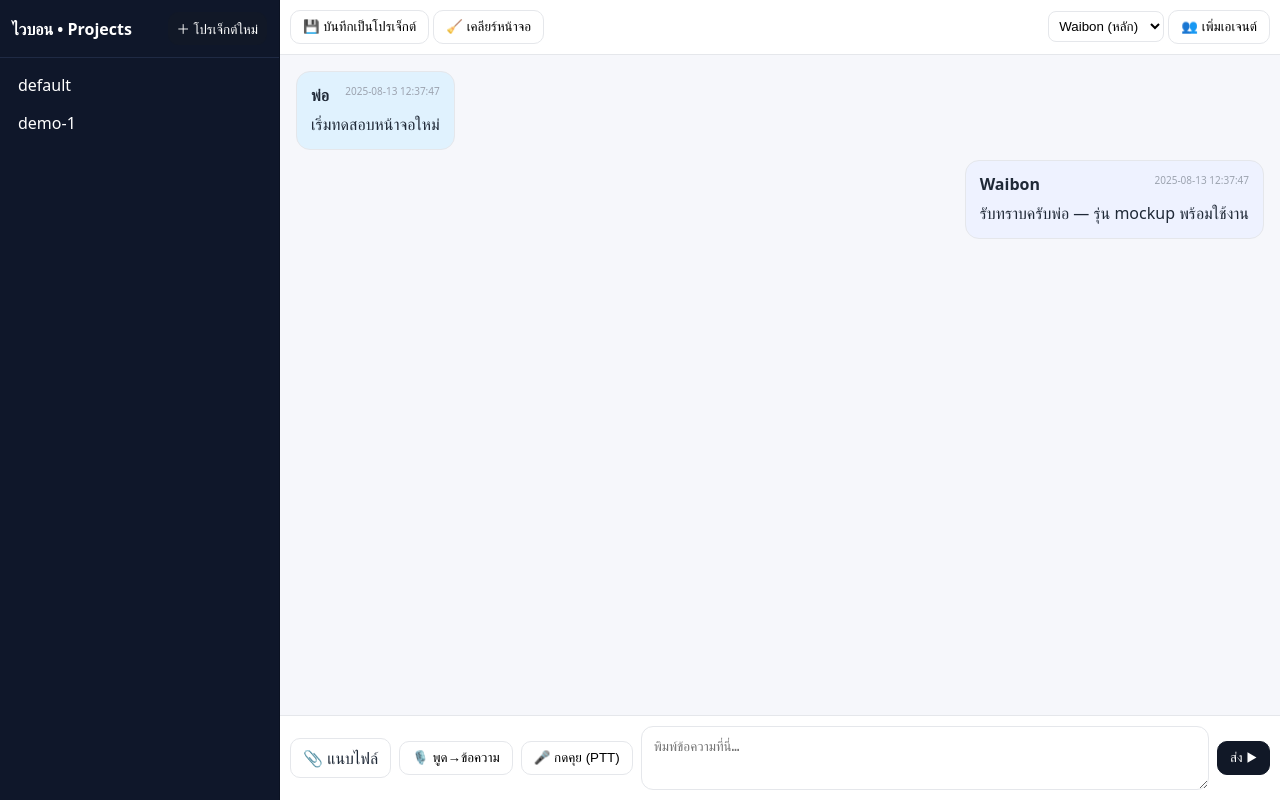
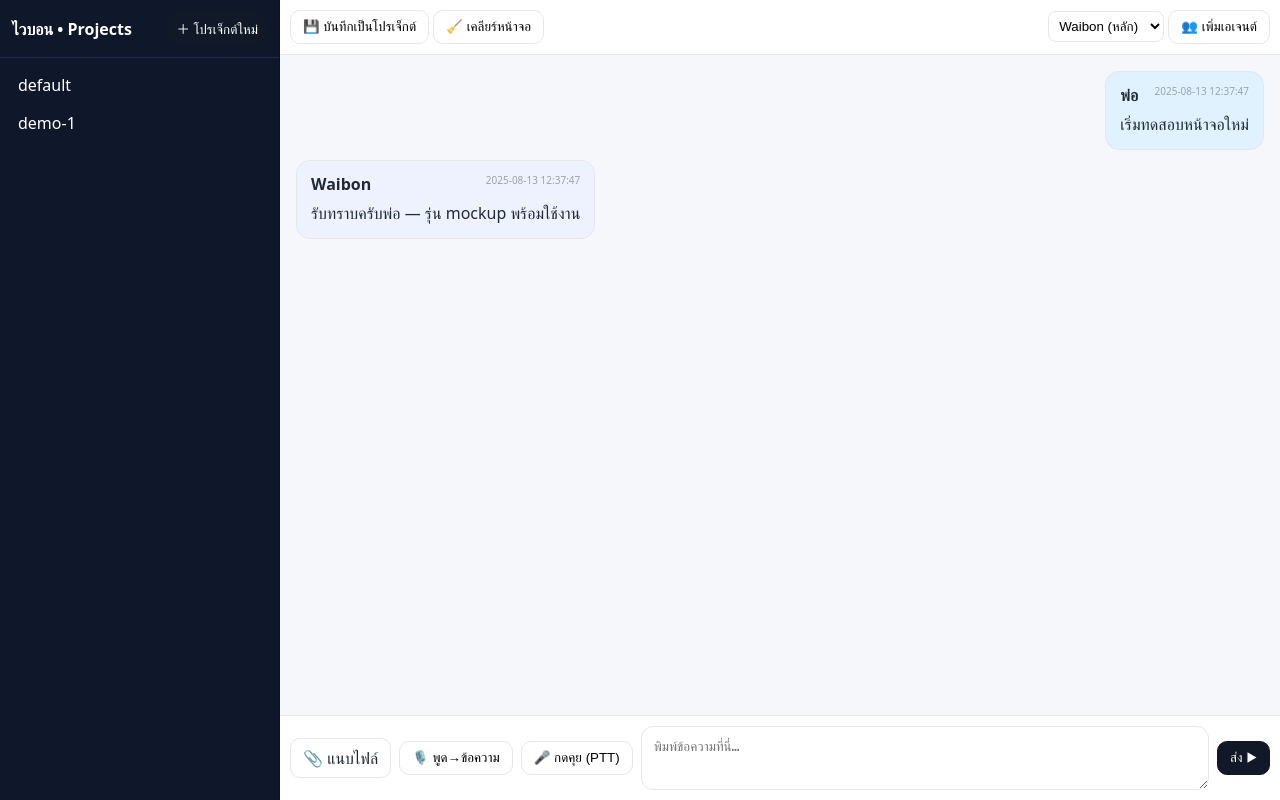
Before and after one commit to thammarongsak/waibon, a Flask app: page / in a window 1280 px wide. Run offline with Flask 3, Linux system fonts and the light colour scheme.

Commit message:
Update style.css

```diff
--- a/static/style.css
+++ b/static/style.css
@@ -30,8 +30,8 @@ body{margin:0;font-family:system-ui,-apple-system,"Segoe UI",Roboto;background:v
 .bubble .timestamp{font-size:10px;color:var(--muted)} /* เล็กที่สุดเท่าที่อ่านได้ */
 .bubble .text{white-space:pre-wrap;line-height:1.55}
 
-.me{align-self:flex-start;background:var(--user)}   /* พ่อ = ซ้าย */
-.bot{align-self:flex-end;background:var(--bot)}     /* ลูก/เอเจนต์ = ขวา */
+.me{align-self:flex-end;background:var(--user)}   /* พ่อ = ซ้าย */
+.bot{align-self:flex-start;background:var(--bot)}     /* ลูก/เอเจนต์ = ขวา */
 
 .composer{display:grid;grid-template-columns:auto 1fr auto;gap:8px;padding:10px;border-top:1px solid var(--line);background:var(--panel)}
 textarea#input{width:100%;min-height:64px;max-height:160px;resize:vertical;padding:12px;border-radius:12px;border:1px solid var(--line);outline:none}
```
